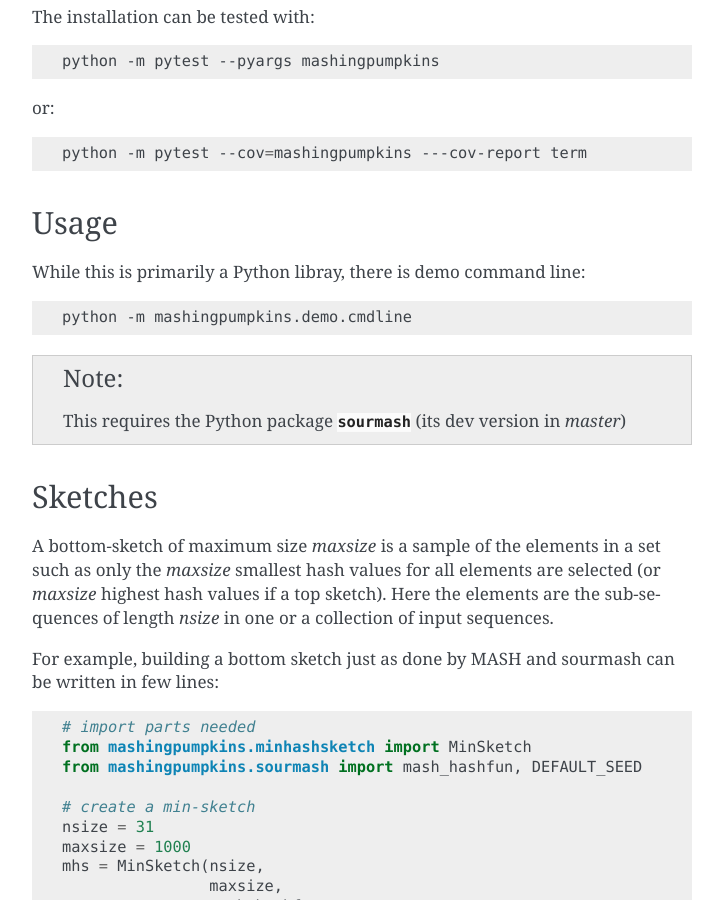
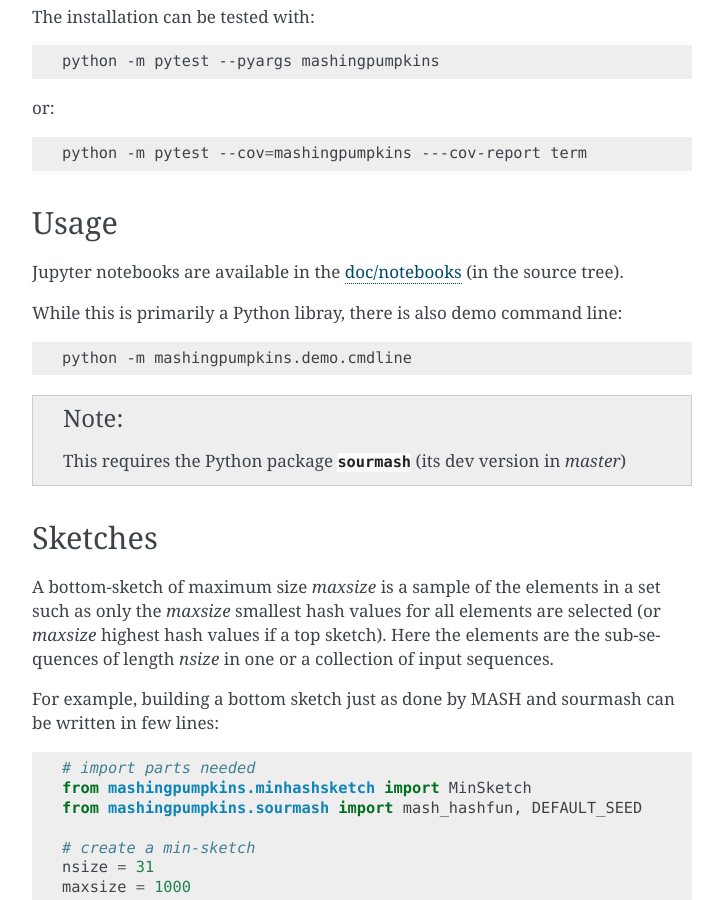
Before and after one commit to lgautier/mashing-pumpkins, a Sphinx documentation site: the page built from doc/index.rst, in a window 1280 px wide and 900 px high, scrolled down 2422 px. Shown: the whole window, without its empty margins (388-1111 px from the left). Built offline with Sphinx 7.4.7, drawn with Linux system fonts in a browser that asks for light colours; some of the changed text lies outside the part shown.

Commit message:
Added notes to the doc

```diff
--- a/doc/index.rst
+++ b/doc/index.rst
@@ -140,12 +140,15 @@
 Usage
 -----
 
-While this is primarily a Python libray, there is demo command line:
+Jupyter notebooks are available in the `doc/notebooks`_ (in the source tree).
+
+.. _doc/notebooks: https://github.com/lgautier/mashing-pumpkins/tree/master/doc/notebooks
+
+While this is primarily a Python libray, there is also demo command line:
 
 .. code-block:: bash
 
    python -m mashingpumpkins.demo.cmdline
-
 
 
 .. note::
@@ -242,6 +245,8 @@
 and :class:`mashingpumpkins.minhashsketch.MinSketch.freeze` respectively) that returns an instance of a
 class wrapping :class:`frozenset`.
 
+"Frozen" sets have methods to compute similarity measure (e.g., two Jaccard's index measures - see the class
+:class:`mashingpumpkins.minhashsketch.FrozenSketch` for a full list).
 
 classes
 ^^^^^^^
```
Also changed, not shown: other parts of doc/index.rst (+4 -0 lines).
